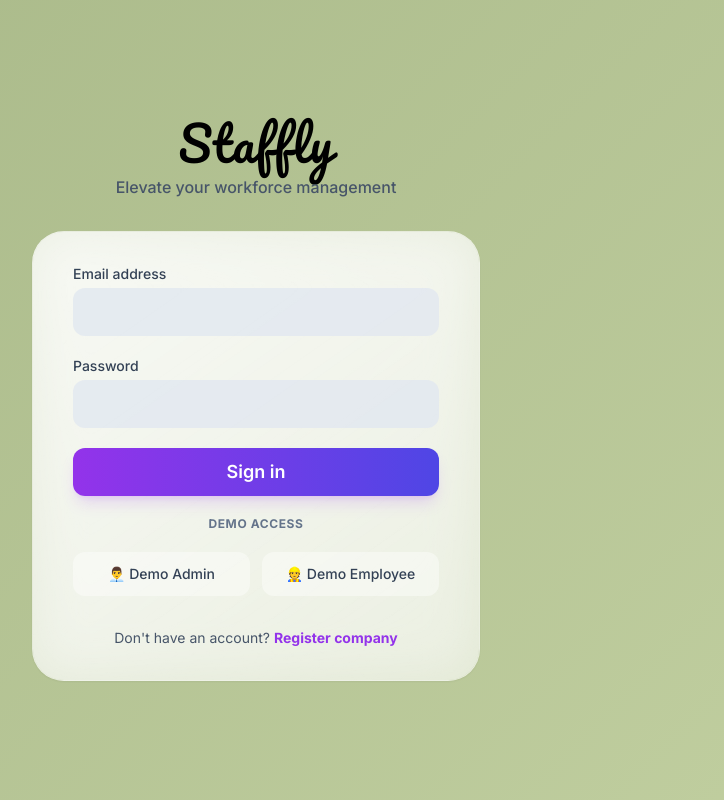
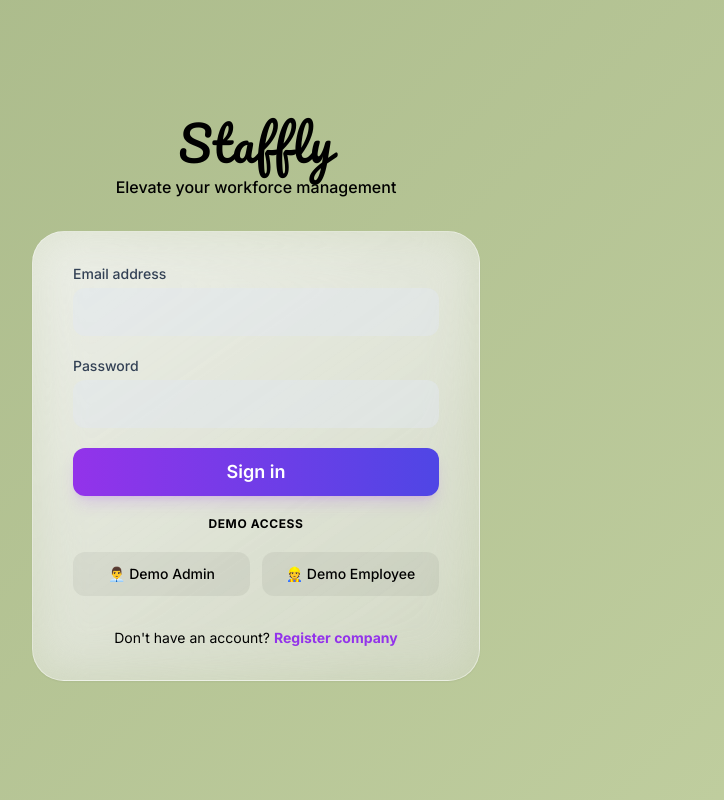
Before and after one commit to pranshu423/Staffly, a React (Vite) app in the folder client/: page /login in a window 1280 px wide. Shown: the whole page, without its empty margins (384-1108 px from the left). Built offline with nearby package versions, Linux system fonts and the light colour scheme.

Commit message:
Refine Design: White Dashboard Headers, Darker Login Card with Black Text

```diff
--- a/client/src/pages/Attendance.tsx
+++ b/client/src/pages/Attendance.tsx
@@ -59,7 +59,7 @@ const Attendance = () => {
                     ) : (
                         <div className="overflow-x-auto">
                             <table className="w-full text-sm text-left">
-                                <thead className="text-xs text-slate-500 uppercase bg-slate-50 dark:bg-slate-800 dark:text-slate-400">
+                                <thead className="text-xs text-black uppercase bg-white border-b-2 border-slate-100">
                                     <tr>
                                         {isAdmin && <th className="px-6 py-3">Employee</th>}
                                         <th className="px-6 py-3">Date</th>
--- a/client/src/pages/Login.tsx
+++ b/client/src/pages/Login.tsx
@@ -59,10 +59,10 @@ const Login = () => {
                     }}
                     className="text-center mb-8"
                 >
-                    <h2 className="text-5xl font-['Pacifico'] font-normal text-black dark:text-white mb-2 tracking-wide">
+                    <h2 className="text-5xl font-['Pacifico'] font-normal text-black mb-2 tracking-wide">
                         Staffly
                     </h2>
-                    <p className="mt-2 text-slate-600 dark:text-slate-400 font-medium">
+                    <p className="mt-2 text-black font-medium">
                         Elevate your workforce management
                     </p>
                 </motion.div>
@@ -72,9 +72,9 @@ const Login = () => {
                         hidden: { opacity: 0, scale: 0.95 },
                         show: { opacity: 1, scale: 1, transition: { type: "spring", stiffness: 100 } }
                     }}
-                    className="glass-card py-8 px-4 shadow-2xl sm:rounded-[2rem] sm:px-10 relative overflow-hidden"
+                    className="glass-card py-8 px-4 shadow-2xl sm:rounded-[2rem] sm:px-10 relative overflow-hidden !bg-black/5 border-slate-400/20"
                 >
-                    <div className="absolute inset-0 bg-white/40 backdrop-blur-xl z-[-1]" />
+                    <div className="absolute inset-0 bg-transparent backdrop-blur-xl z-[-1]" />
                     <form className="space-y-5" onSubmit={handleSubmit}>
                         <Input
                             label="Email address"
@@ -82,7 +82,7 @@ const Login = () => {
                             required
                             value={email}
                             onChange={(e) => setEmail(e.target.value)}
-                            className="h-12 bg-slate-200/80 dark:bg-black/20 border-transparent focus:border-purple-500 focus:ring-purple-500 text-slate-900 dark:text-white placeholder:text-slate-500 dark:placeholder:text-slate-500 rounded-xl"
+                            className="h-12 bg-slate-200/50 border-transparent focus:border-purple-500 focus:ring-purple-500 text-black placeholder:text-slate-600 rounded-xl"
                         />
 
                         <div>
@@ -92,7 +92,7 @@ const Login = () => {
                                 required
                                 value={password}
                                 onChange={(e) => setPassword(e.target.value)}
-                                className="h-12 bg-slate-200/80 dark:bg-black/20 border-transparent focus:border-purple-500 focus:ring-purple-500 text-slate-900 dark:text-white placeholder:text-slate-500 dark:placeholder:text-slate-500 rounded-xl"
+                                className="h-12 bg-slate-200/50 border-transparent focus:border-purple-500 focus:ring-purple-500 text-black placeholder:text-slate-600 rounded-xl"
                             />
                         </div>
 
@@ -100,7 +100,7 @@ const Login = () => {
                             <motion.div
                                 initial={{ opacity: 0, height: 0 }}
                                 animate={{ opacity: 1, height: 'auto' }}
-                                className="text-red-500 text-sm font-medium bg-red-50/50 dark:bg-red-900/10 p-3 rounded-lg border border-red-100 dark:border-red-900/20"
+                                className="text-red-600 text-sm font-medium bg-red-50 p-3 rounded-lg border border-red-100"
                             >
                                 {error}
                             </motion.div>
@@ -116,7 +116,7 @@ const Login = () => {
 
                         <div className="relative my-6">
                             <div className="relative flex justify-center text-xs uppercase tracking-wider">
-                                <span className="bg-transparent px-2 text-slate-500 dark:text-slate-400 font-bold">
+                                <span className="bg-transparent px-2 text-black font-bold">
                                     Demo Access
                                 </span>
                             </div>
@@ -126,7 +126,7 @@ const Login = () => {
                             <Button
                                 type="button"
                                 variant="outline"
-                                className="h-11 border-none bg-white/40 dark:bg-white/5 hover:bg-white/60 dark:hover:bg-white/10 text-slate-700 dark:text-slate-200 font-medium rounded-xl text-sm"
+                                className="h-11 border-none bg-black/5 hover:bg-black/10 text-black font-medium rounded-xl text-sm"
                                 onClick={() => {
                                     setEmail('admin@staffly.com');
                                     setPassword('admin123');
@@ -137,7 +137,7 @@ const Login = () => {
                             <Button
                                 type="button"
                                 variant="outline"
-                                className="h-11 border-none bg-white/40 dark:bg-white/5 hover:bg-white/60 dark:hover:bg-white/10 text-slate-700 dark:text-slate-200 font-medium rounded-xl text-sm"
+                                className="h-11 border-none bg-black/5 hover:bg-black/10 text-black font-medium rounded-xl text-sm"
                                 onClick={() => {
                                     setEmail('employee@staffly.com');
                                     setPassword('employee123');
@@ -149,7 +149,7 @@ const Login = () => {
                     </form>
 
                     <div className="mt-8 text-center">
-                        <p className="text-sm text-slate-600 dark:text-slate-400">
+                        <p className="text-sm text-black">
                             Don't have an account?{' '}
                             <Link to="/register" className="font-bold text-purple-600 hover:text-purple-500 dark:text-purple-400 hover:underline">
                                 Register company
--- a/client/src/pages/Register.tsx
+++ b/client/src/pages/Register.tsx
@@ -48,16 +48,16 @@ const Register = () => {
                 className="sm:mx-auto sm:w-full sm:max-w-md relative z-10"
             >
                 <div className="text-center mb-8">
-                    <h2 className="text-5xl font-['Pacifico'] font-normal text-black dark:text-white tracking-wide mb-2">
+                    <h2 className="text-5xl font-['Pacifico'] font-normal text-black tracking-wide mb-2">
                         Join Staffly
                     </h2>
-                    <p className="mt-2 text-sm text-slate-600 dark:text-slate-400 font-medium">
+                    <p className="mt-2 text-sm text-black font-medium">
                         Start your journey with us
                     </p>
                 </div>
 
-                <div className="glass-card py-8 px-4 shadow-2xl sm:rounded-[2rem] sm:px-10 relative overflow-hidden">
-                    <div className="absolute inset-0 bg-white/40 backdrop-blur-xl z-[-1]" />
+                <div className="glass-card py-8 px-4 shadow-2xl sm:rounded-[2rem] sm:px-10 relative overflow-hidden !bg-black/5 border-slate-400/20">
+                    <div className="absolute inset-0 bg-transparent backdrop-blur-xl z-[-1]" />
                     <form className="space-y-4" onSubmit={handleSubmit}>
                         <Input
                             label="Full Name"
@@ -65,7 +65,7 @@ const Register = () => {
                             required
                             value={name}
                             onChange={(e) => setName(e.target.value)}
-                            className="h-11 bg-slate-200/80 dark:bg-black/20 border-transparent focus:border-purple-500 focus:ring-purple-500 text-slate-900 dark:text-white placeholder:text-slate-500 dark:placeholder:text-slate-500 rounded-xl"
+                            className="h-11 bg-slate-200/50 border-transparent focus:border-purple-500 focus:ring-purple-500 text-black placeholder:text-slate-600 rounded-xl"
                         />
 
                         <Input
@@ -74,7 +74,7 @@ const Register = () => {
                             required
                             value={email}
                             onChange={(e) => setEmail(e.target.value)}
-                            className="h-11 bg-slate-200/80 dark:bg-black/20 border-transparent focus:border-purple-500 focus:ring-purple-500 text-slate-900 dark:text-white placeholder:text-slate-500 dark:placeholder:text-slate-500 rounded-xl"
+                            className="h-11 bg-slate-200/50 border-transparent focus:border-purple-500 focus:ring-purple-500 text-black placeholder:text-slate-600 rounded-xl"
                         />
 
                         <Input
@@ -83,7 +83,7 @@ const Register = () => {
                             required
                             value={password}
                             onChange={(e) => setPassword(e.target.value)}
-                            className="h-11 bg-slate-200/80 dark:bg-black/20 border-transparent focus:border-purple-500 focus:ring-purple-500 text-slate-900 dark:text-white placeholder:text-slate-500 dark:placeholder:text-slate-500 rounded-xl"
+                            className="h-11 bg-slate-200/50 border-transparent focus:border-purple-500 focus:ring-purple-500 text-black placeholder:text-slate-600 rounded-xl"
                         />
 
                         <Input
@@ -92,14 +92,14 @@ const Register = () => {
                             required
                             value={companyName}
                             onChange={(e) => setCompanyName(e.target.value)}
-                            className="h-11 bg-slate-200/80 dark:bg-black/20 border-transparent focus:border-purple-500 focus:ring-purple-500 text-slate-900 dark:text-white placeholder:text-slate-500 dark:placeholder:text-slate-500 rounded-xl"
+                            className="h-11 bg-slate-200/50 border-transparent focus:border-purple-500 focus:ring-purple-500 text-black placeholder:text-slate-600 rounded-xl"
                         />
 
                         {error && (
                             <motion.div
                                 initial={{ opacity: 0, height: 0 }}
                                 animate={{ opacity: 1, height: 'auto' }}
-                                className="text-red-500 text-sm font-medium bg-red-50/50 dark:bg-red-900/10 p-3 rounded-lg"
+                                className="text-red-500 text-sm font-medium bg-red-50 p-3 rounded-lg"
                             >
                                 {error}
                             </motion.div>
@@ -117,7 +117,7 @@ const Register = () => {
                     </form>
 
                     <div className="mt-6 text-center">
-                        <p className="text-sm text-slate-600 dark:text-slate-400">
+                        <p className="text-sm text-black">
                             Already have an account?{' '}
                             <Link to="/login" className="font-bold text-purple-600 hover:text-purple-500 dark:text-purple-400 transition-colors">
                                 Sign in
```
